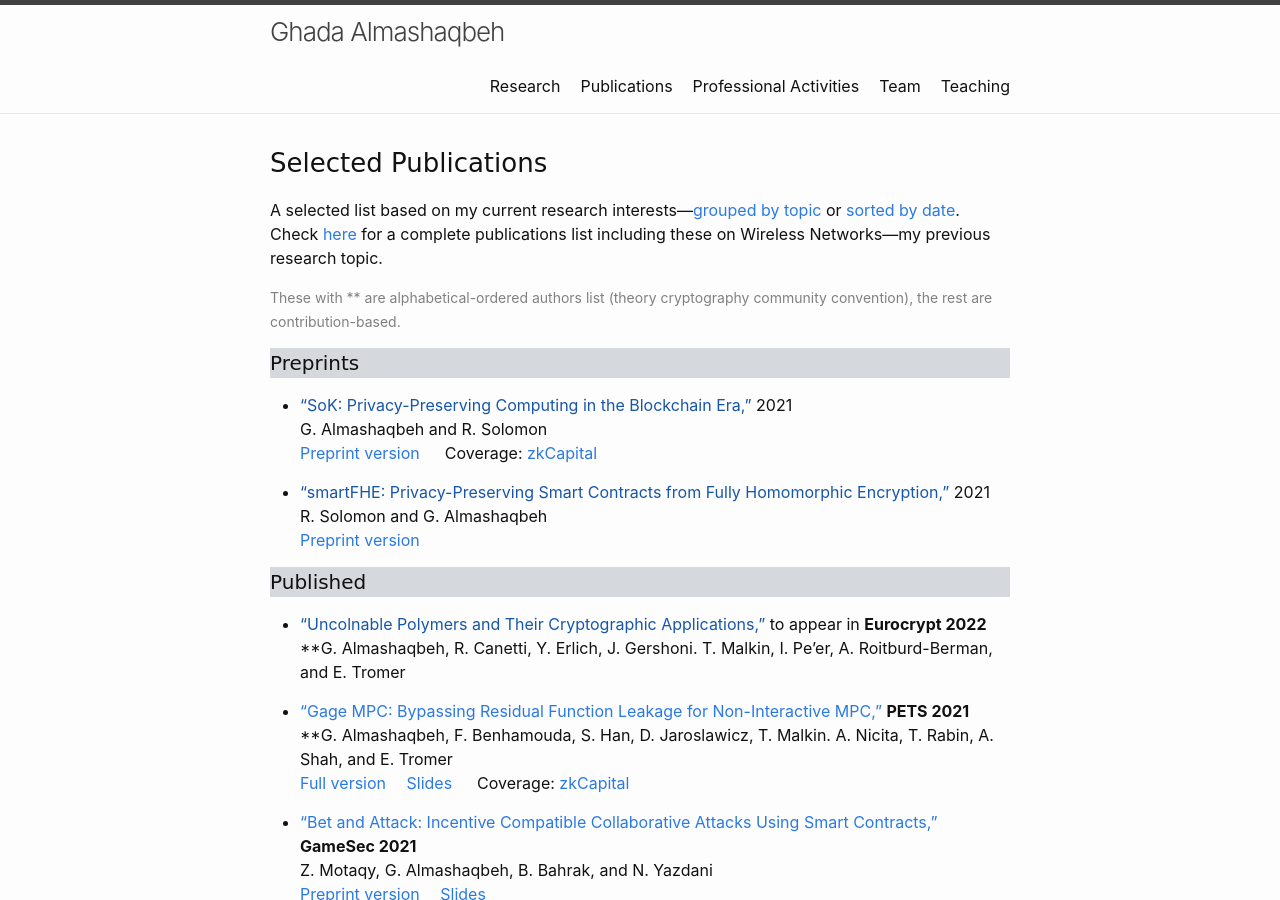
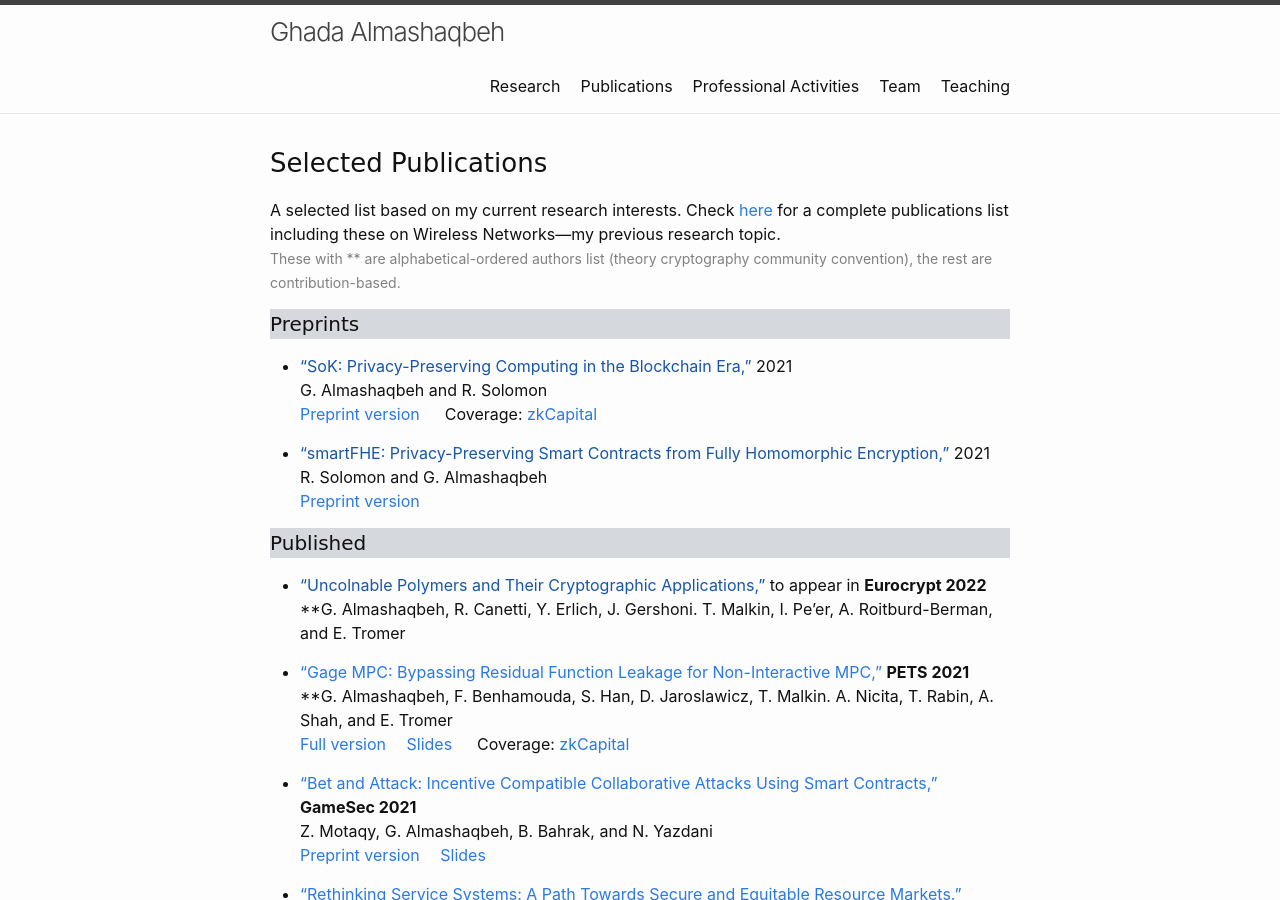
Before and after one commit to GhadaAlmashaqbeh/GhadaAlmashaqbeh.github.io, a Jekyll site: the page built from publications-date.md, in a window 1280 px wide and 900 px high. Built offline with Jekyll 4.4.1, drawn with Linux system fonts in a browser that asks for light colours.

Commit message:
edit pub list

```diff
--- a/publications-date.md
+++ b/publications-date.md
@@ -5,9 +5,7 @@ permalink: /publications/by-date/
 
 <h3 style="font-family: 'Comic Sans MS'; margin-top: -30px;">Selected Publications</h3>
 
-A selected list based on my current research interests---[grouped by topic](https://ghadaalmashaqbeh.github.io/publications/) or [sorted by date](https://ghadaalmashaqbeh.github.io/publications/by-date/). <br/>
-Check [here](https://scholar.google.com/citations?hl=en&user=QKIkII0AAAAJ&view_op=list_works&sortby=pubdate) for a complete publications list including these on Wireless Networks---my previous research topic.<br/>
-
+A selected list based on my current research interests. Check [here](https://scholar.google.com/citations?hl=en&user=QKIkII0AAAAJ&view_op=list_works&sortby=pubdate) for a complete publications list including these on Wireless Networks---my previous research topic.<br/>
 <span style="color:grey;font-size:14px;">These with \*\* are alphabetical-ordered authors list (theory cryptography community convention), the rest are contribution-based.</span>
 
 <h4 style="font-family: 'Comic Sans MS'; background-color:rgb(213, 216, 220);">Preprints</h4>
```
